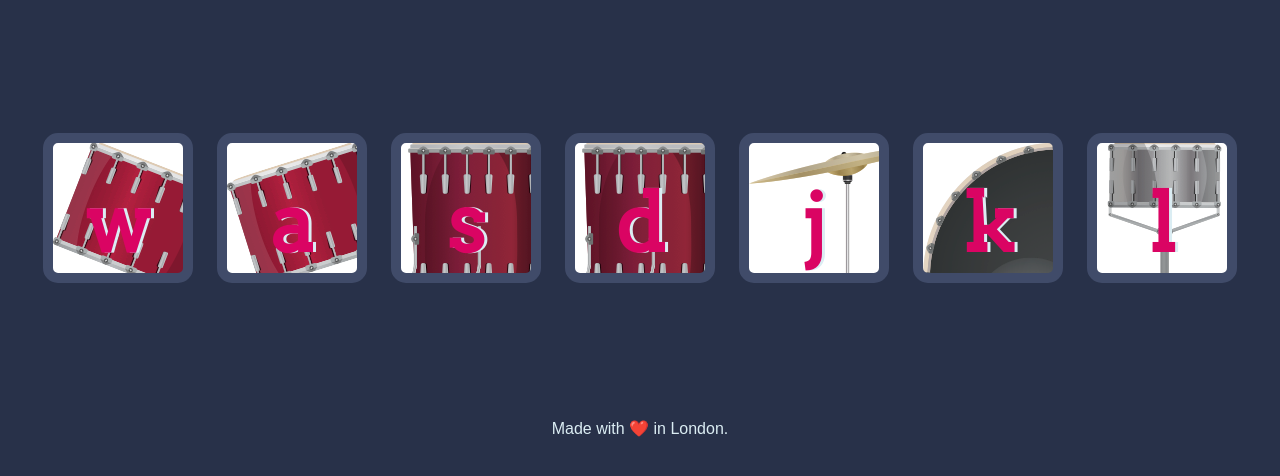
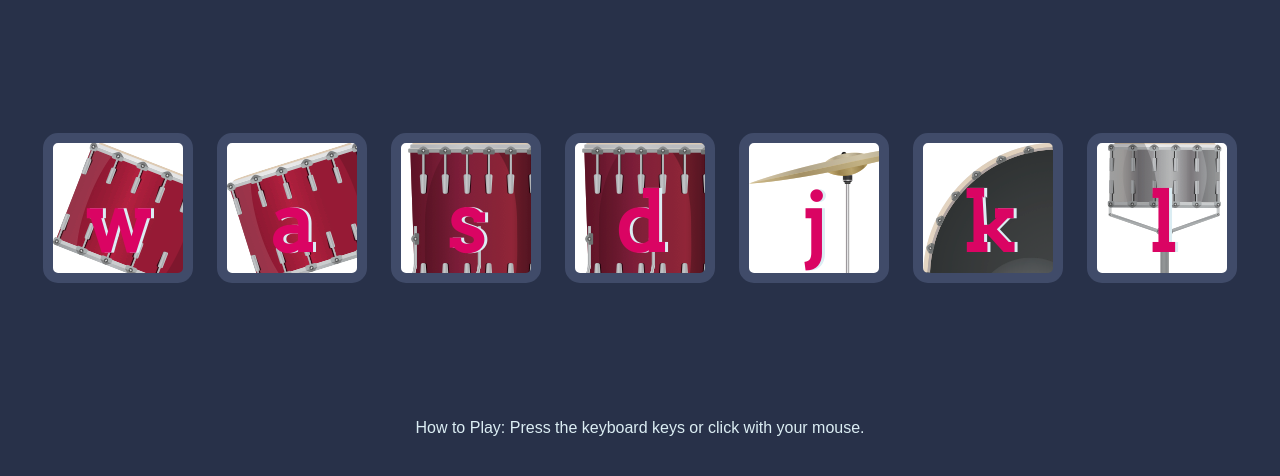
Before and after one commit to Nomaira/Drum-Kit, a plain HTML site: page index.html in a window 1280 px wide. Shown: the part 156-632 px from the top of the page. Drawn offline with Linux system fonts and the light colour scheme.

Commit message:
Update index.html

```diff
--- a/index.html
+++ b/index.html
@@ -26,7 +26,7 @@
   <script type="text/javascript" src="index.js"></script>
 </body>
 <footer>
-  Made with ❤️ in London.
+  How to Play: Press the keyboard keys or click with your mouse.
 </footer>
 
 </html>
```
